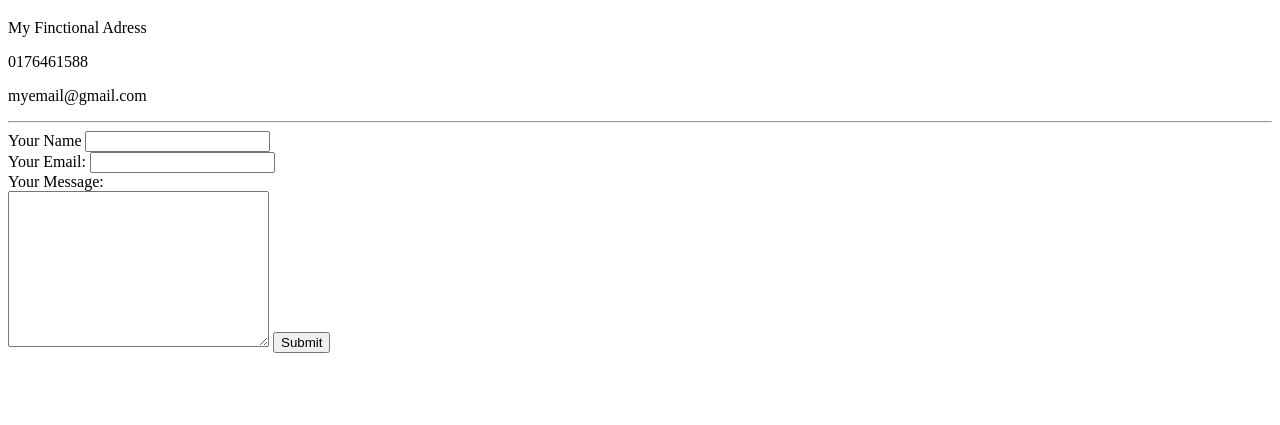
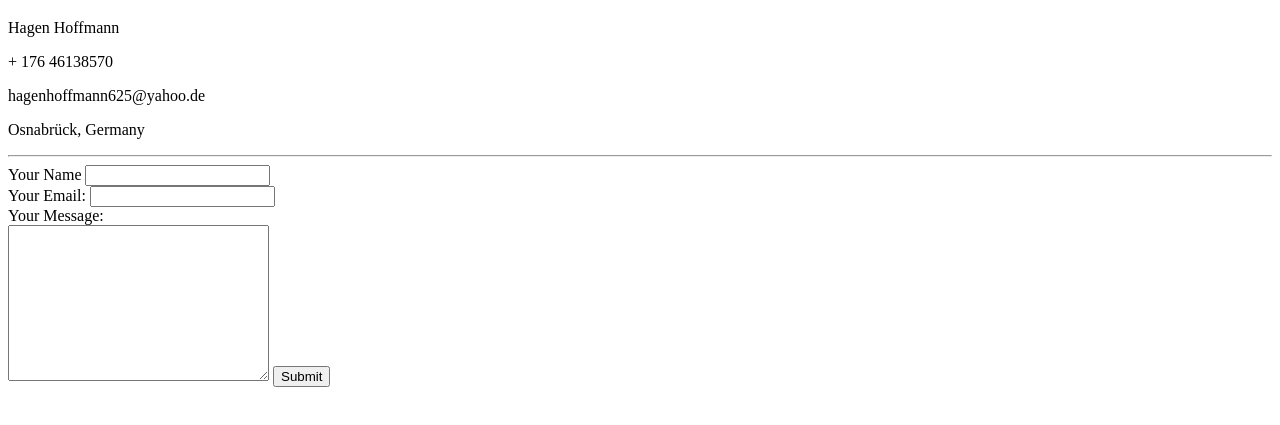
Before and after one commit to hagendev2020/cv, a plain HTML site: page Contact me.html in a window 1280 px wide. Shown: the part 61-486 px from the top of the page. Drawn offline with Linux system fonts and the light colour scheme.

Commit message:
Update Contact me.html

```diff
--- a/Contact me.html
+++ b/Contact me.html
@@ -7,11 +7,12 @@
 </head>
 <body>
     <h1>My Contact Details</h1>
-    <p>My Finctional Adress</p>
-    <p>0176461588</p>
-    <p>myemail@gmail.com</p>
+    <p>Hagen Hoffmann</p>
+    <p>+ 176 46138570</p>
+    <p>hagenhoffmann625@yahoo.de</p>
+    <p>Osnabrück, Germany<p>
     <hr>
-    <form action="mailto:info@gmail.com" method="POST" enctype="text/plain">
+    <form action="mailto:hagenhoffmann625@yahoo.de" method="POST" enctype="text/plain">
         <label>Your Name</label>
         <input type="text" name="yourName" value=""><br>
         <label>Your Email:</label>
```
